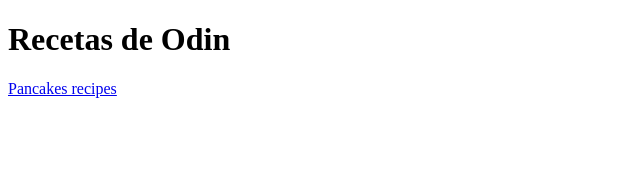
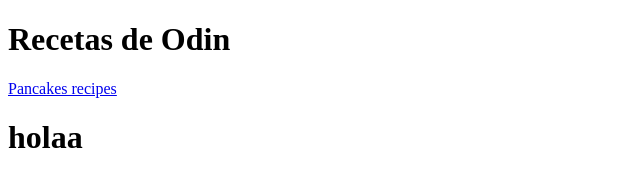
Before and after one commit to Josertgg/odin-recipes, a plain HTML site: page index.html in a window 1280 px wide. Shown: the whole page, without its empty margins (0-640 px from the left). Drawn offline with Linux system fonts and the light colour scheme.

Commit message:
place a header

```diff
--- a/index.html
+++ b/index.html
@@ -10,7 +10,7 @@
 
   <a href="recipes/Pancakes.html">Pancakes recipes</a>
 
- <img
+ <h1>holaa</h1>
 
 </body>
 </html>
```
